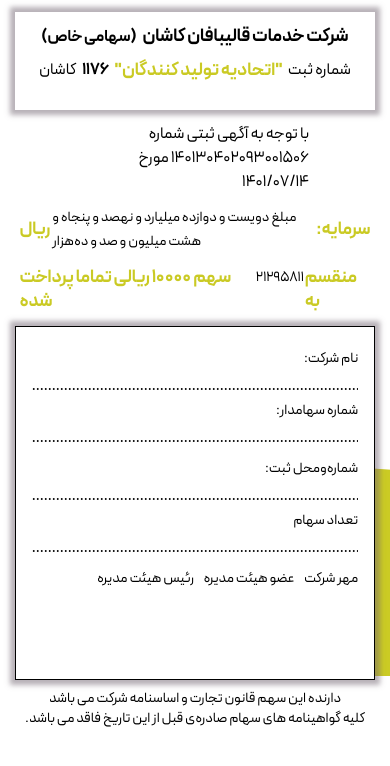
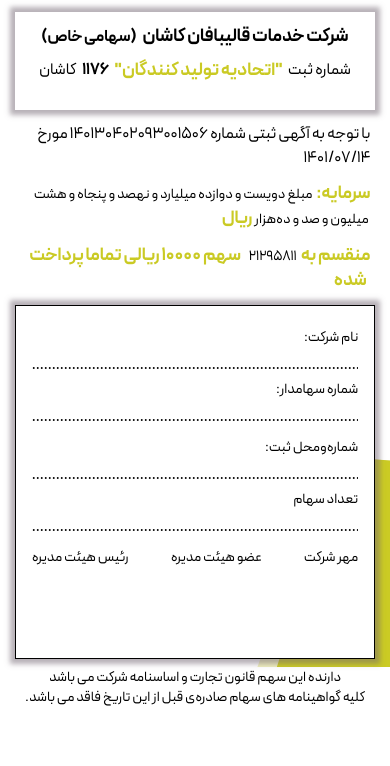
Before and after one commit to amirr-hossein/Farsh-company-invoice, a plain HTML site: page index.html in a window 390 px wide. Drawn offline with Linux system fonts and the light colour scheme; a web font is replaced by a local one.

Commit message:
fix:bug responsive has fix

```diff
--- a/assets/css/style.css
+++ b/assets/css/style.css
@@ -13,6 +13,7 @@
     src: url("../font/Peyda-Bold.ttf");
   }
 }
+
 body {
   margin-top: 12px;
 }
@@ -109,6 +110,11 @@ main div:nth-child(2) {
   margin-top: 12px;
   display: flex;
   align-items: center;
+  flex-wrap: wrap;
+}
+
+main div:nth-child(2) span {
+  text-align: end;
 }
 
 .paymentExplain {
@@ -116,12 +122,6 @@ main div:nth-child(2) {
   color: #caca24;
   font-size: 18px;
   line-height: 24px;
-}
-
-.paymentExplain {
-  font-family: bolds;
-  color: #caca24;
-  font-size: 18px;
 }
 
 .amount {
@@ -134,6 +134,10 @@ main div:nth-child(3) {
   margin: 12px 0;
   display: flex;
   align-items: center;
+}
+
+main div:nth-child(3) span {
+  text-align: end;
 }
 
 main div:nth-child(4) {
@@ -180,6 +184,12 @@ main div:nth-child(4) div:nth-child(1) {
   width: 39%;
 }
 @media only screen and (max-width: 668px) {
+  .Place-signature-seal {
+    width: 100%;
+  }
+  .notice {
+    width: 100%;
+  }
   main div:nth-child(4) div:nth-child(1) {
     flex-direction: column-reverse;
     display: flex;
@@ -304,7 +314,7 @@ footer {
   position: absolute;
   z-index: -1;
   right: 0;
-  top: 25%;
+  bottom: 0%;
   clip-path: polygon(58% 40%, 100% 41%, 100% 100%, 0% 100%);
 }
 
@@ -315,6 +325,6 @@ footer {
   position: absolute;
   z-index: -1;
   right: 0;
-  top: 25%;
+  bottom: 0%;
   clip-path: polygon(58% 40%, 100% 41%, 100% 100%, 0% 100%);
 }
--- a/index.html
+++ b/index.html
@@ -28,17 +28,23 @@
           <p>با توجه به آگهی ثبتی شماره ۱۴۰۱۳۰۴۰۲۰۹۳۰۰۱۵۰۶ مورخ ۱۴۰۱/۰۷/۱۴</p>
         </div>
         <div>
-          <p class="paymentExplain">ریال&nbsp;</p>
-          <p class="amount">
-            مبلغ دویست و دوازده میلیارد و نهصد و پنجاه و هشت میلیون و صد و
-            ده‌هزار
-          </p>
-          <p class="paymentExplain">:سرمایه</p>
+          <span>
+            <strong class="paymentExplain">سرمایه:</strong>
+            <strong class="amount">
+              مبلغ دویست و دوازده میلیارد و نهصد و پنجاه و هشت میلیون و صد و
+              ده‌هزار
+            </strong>
+            <strong class="paymentExplain">ریال&nbsp;</strong>
+          </span>
         </div>
         <div>
-          <p class="paymentExplain">سهم ۱۰۰۰۰ ریالی تماما پرداخت شده &nbsp;</p>
-          <p class="amount">۲۱۲۹۵۸۱۱ &nbsp;</p>
-          <p class="paymentExplain">منقسم به</p>
+          <span>
+            <strong class="paymentExplain">منقسم به</strong>
+            <strong class="amount">۲۱۲۹۵۸۱۱ &nbsp;</strong>
+            <strong class="paymentExplain">
+              سهم ۱۰۰۰۰ ریالی تماما پرداخت شده &nbsp;
+            </strong>
+          </span>
         </div>
         <div>
           <div>
```
